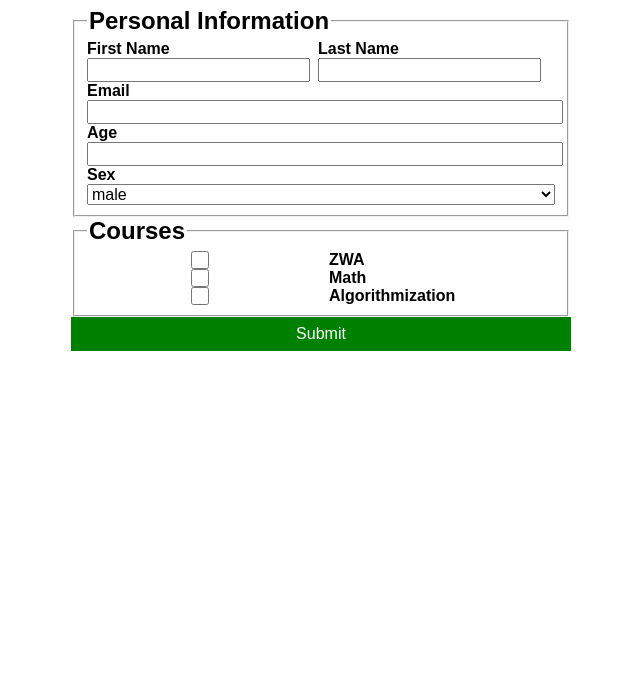
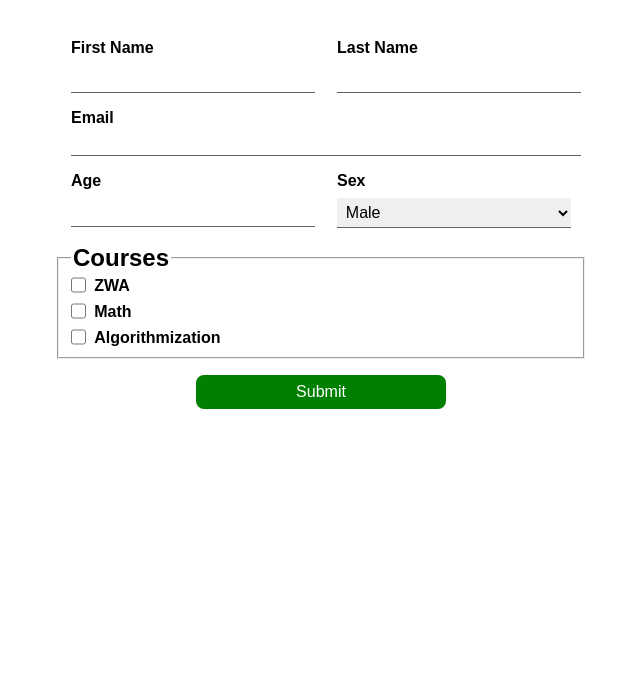
Before and after one commit to ElAdamTheGreat/form-zwa2cl, a plain HTML site: page index.html in a window 1280 px wide. Shown: the part 121-800 px from the top of the page, without its empty margins (319-959 px from the left). Drawn offline with Linux system fonts and the light colour scheme.

Commit message:
úloha1-4, css

```diff
--- a/index.html
+++ b/index.html
@@ -10,12 +10,18 @@
         font-family: Arial, sans-serif;
         margin-top: 48px;
         display: flex;
-        justify-content: center;
+        flex-direction: column;
+        gap: 2rem;
+        align-items: center
     }
     h1 {
         text-align: center;
     }
     form {
+        display: flex;
+        flex-direction: column;
+        gap: 1rem;
+        align-items: center;
         width: 500px;
     }
 
@@ -25,14 +31,27 @@
     }
     .form-row {
         display: flex;
-
-        gap: 1rem;
+        gap: 2rem;
         width: 100%;
     }
     .form-column {
         display: flex;
         flex-direction: column;
+        width: 100%;
+        gap: 0.5rem;
     }
+    fieldset {
+        width: 100%;
+        display: flex;
+        flex-direction: column;
+        gap: 0.5rem;
+    }
+    .course-row {
+        display: flex;
+        gap: 0.5rem;
+    }
+
+
     label {
         display: block;
         font-weight: bold;
@@ -41,6 +60,25 @@
         font-size: 1rem;
         width: 100%;
         margin: 0;
+
+    }
+
+    input[type="text"], input[type="email"], input[type="number"], select {
+        padding: 0.3rem;
+        border: none;
+        border-bottom: 1px solid #636363;
+    }
+    input[type="text"]:focus, input[type="number"]:focus, input[type="email"]:focus {
+        outline: none;
+        border-bottom: 2px solid #000;
+    }
+    select:focus {
+        outline: none;
+    }
+
+    input[type="checkbox"] {
+        width: 1rem;
+        height: 1rem;
     }
 
     input[type="submit"] {
@@ -48,7 +86,9 @@
         color: white;
         border: none;
         padding: 8px 16px;
+        border-radius: 8px;
         cursor: pointer;
+        width: 50%;
     }
 
     input[type="submit"]:hover {
@@ -60,57 +100,77 @@
     input[type="submit"]:focus {
         outline: none;
     }
+
+
 </style>
 <body>
-    <div>
-        <h1>Personal form test</h1>
-        <form action="" method="post">
-            <fieldset>
-                <legend>Personal Information</legend>
+    <h1>Personal form</h1>
+    <form id="personalForm" action="" method="post">
         <div class="form-row">
             <div class="form-column">
-                        <label for="data[1][fname]">First Name</label>
-                        <input type="text" name="data[1][fname]" id="fname" required>
+                <label for="fname">First Name</label>
+                <input type="text" name="data[fname]" id="fname" required>
             </div>
             <div class="form-column">
-                        <label for="data[1][lname]">Last Name</label>
-                        <input type="text" name="data[1][lname]" id="lname" required>
+                <label for="lname">Last Name</label>
+                <input type="text" name="data[lname]" id="lname" required>
             </div>
         </div>
+        <div style="width: 100%;">
+            <label for="email">Email</label>
+            <input type="email" name="data[email]" id="email" required minlength="5">
+        </div>
+        <div class="form-row">
             <div class="form-column">
-                    <label for="data[1][email]">Email</label>
-                    <input type="email" name="data[1][email]" id="email" required>
-
-                    <label for="data[1][age]">Age</label>
-                    <input type="number" name="data[1][age]" id="age" required>
-
-                    <label for="data[1][sex]">Sex</label>
-                    <select name="data[1][sex]" id="sex">
-                        <option value="male">male</option>
-                        <option value="female">female</option>
+                <label for="age">Age</label>
+                <input type="number" name="data[age]" id="age" required max="150">
+            </div>
+            <div class="form-column">
+                <label for="sex">Sex</label>
+                <select name="data[sex]" id="sex">
+                    <option value="male">Male</option>
+                    <option value="female">Female</option>
                 </select>
             </div>
-            </fieldset>
+        </div>
         <fieldset>
             <legend>Courses</legend>
-                <div class="form-row">
-                    <input type="checkbox" name="data[2]zwa[]" value="ZWA">
-                    <label for="data[2]zwa[]">ZWA</label>
+            <div class="course-row">
+                <input type="checkbox" name="data[course][]" value="ZWA">
+                <label for="zwa">ZWA</label>
             </div>
-                <div class="form-row">
-                    <input type="checkbox" name="data[2]math[]" value="Math">
-                    <label for="data[2]math[]">Math</label>
+            <div class="course-row">
+                <input type="checkbox" name="data[course][]" value="Math">
+                <label for="math">Math</label>
             </div>
-                <div class="form-row">
-                    <input type="checkbox" name="data[2]alg[]" value="Algorithmization">
-                    <label for="data[2]alg[]">Algorithmization</label>
+            <div class="course-row">
+                <input type="checkbox" name="data[course][]" value="Algorithmization">
+                <label for="alg">Algorithmization</label>
             </div>
         </fieldset>
-            <div class="form-row">
         <input type="submit" value="Submit">
-            </div>
     </form>
-    </div>
 
+    <script>
+        document.getElementById('personalForm').addEventListener('submit', function(event) {
+            event.preventDefault(); // Prevent the default form submission
+
+            const formData = new FormData(event.target);
+            const formObject = {};
+
+            formData.forEach((value, key) => {
+                if (formObject[key]) {
+                    if (!Array.isArray(formObject[key])) {
+                        formObject[key] = [formObject[key]];
+                    }
+                    formObject[key].push(value);
+                } else {
+                    formObject[key] = value;
+                }
+            });
+
+            console.log(formObject);
+        });
+    </script>
 </body>
 </html>
```
Lines whose indentation alone changed are shown as unchanged.
